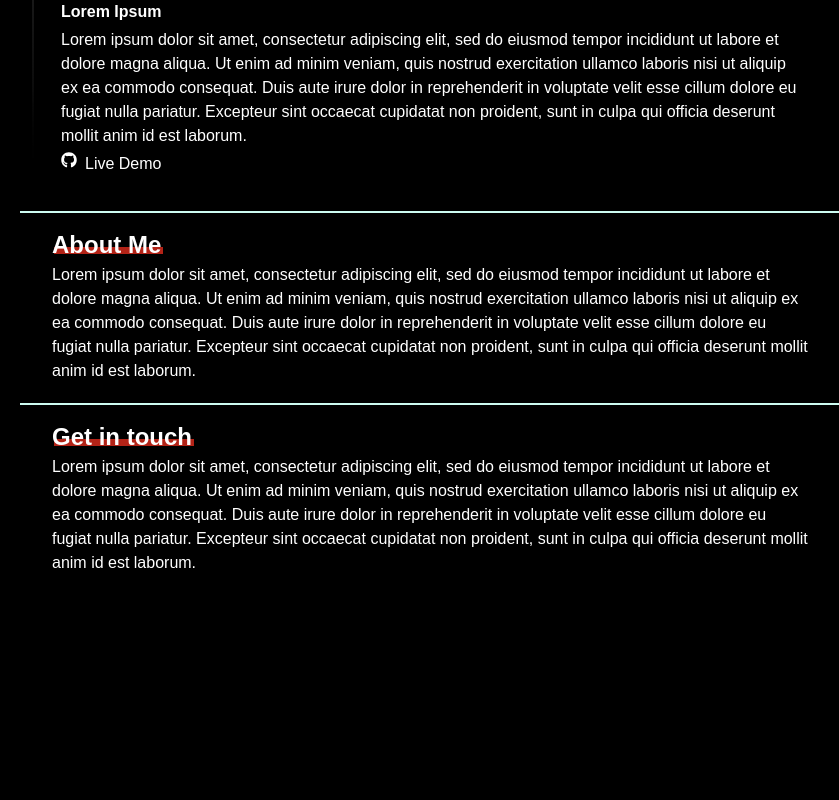
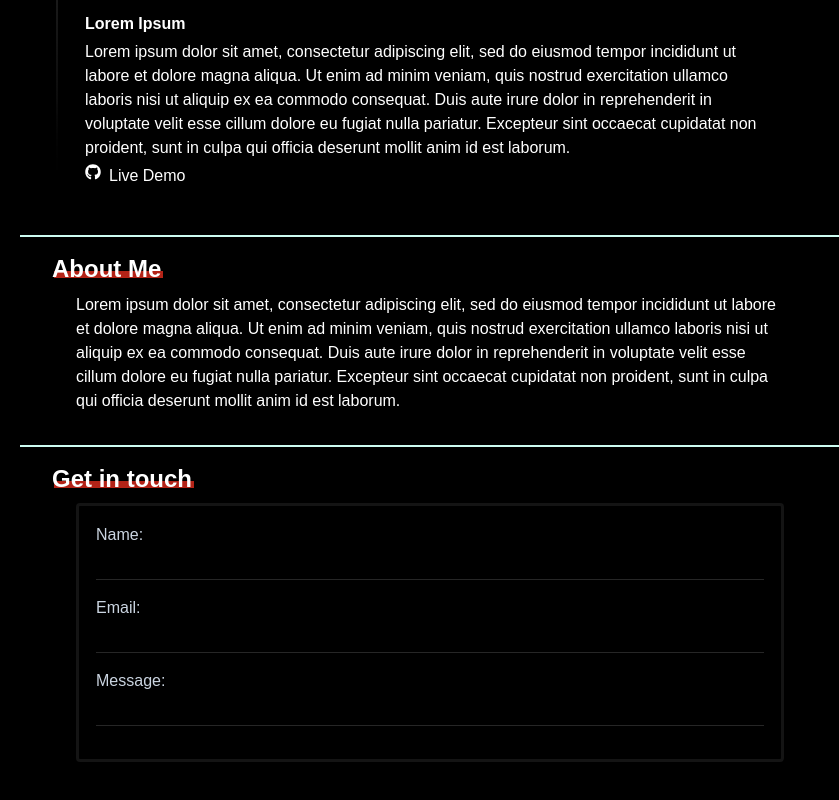
Before and after one commit to curtiszki/curtiszki.github.io, a Next.js app: page / in a window 1280 px wide. Shown: the part 1202-2002 px from the top of the page, without its empty margins (210-1049 px from the left). Before the commit the page ends 1813 px from the top, so only its background shows below. Built offline with nearby package versions, Linux system fonts and the light colour scheme.

Commit message:
update contact form

```diff
--- a/components/About.tsx
+++ b/components/About.tsx
@@ -1,5 +1,5 @@
 import React from 'react'
-import {SectionWrapper} from './ui/section-wrapper'
+import {SectionWrapper, SectionContent} from './ui/section-wrapper'
 import { SectionTitle } from './ui/section-title'
 
 const About = () => {
@@ -8,9 +8,11 @@ const About = () => {
         <SectionTitle
             title='About Me'
         />
-        <p>
-        Lorem ipsum dolor sit amet, consectetur adipiscing elit, sed do eiusmod tempor incididunt ut labore et dolore magna aliqua. Ut enim ad minim veniam, quis nostrud exercitation ullamco laboris nisi ut aliquip ex ea commodo consequat. Duis aute irure dolor in reprehenderit in voluptate velit esse cillum dolore eu fugiat nulla pariatur. Excepteur sint occaecat cupidatat non proident, sunt in culpa qui officia deserunt mollit anim id est laborum.
-        </p>
+        <SectionContent>
+            <p>
+                Lorem ipsum dolor sit amet, consectetur adipiscing elit, sed do eiusmod tempor incididunt ut labore et dolore magna aliqua. Ut enim ad minim veniam, quis nostrud exercitation ullamco laboris nisi ut aliquip ex ea commodo consequat. Duis aute irure dolor in reprehenderit in voluptate velit esse cillum dolore eu fugiat nulla pariatur. Excepteur sint occaecat cupidatat non proident, sunt in culpa qui officia deserunt mollit anim id est laborum.
+            </p>
+        </SectionContent>
     </SectionWrapper>
 )}
 
--- a/components/Contact.tsx
+++ b/components/Contact.tsx
@@ -1,6 +1,7 @@
 import React from 'react'
-import { SectionWrapper } from './ui/section-wrapper'
+import { SectionWrapper, SectionContent } from './ui/section-wrapper'
 import { SectionTitle } from './ui/section-title'
+import { ContactForm } from './ui/contact-form'
 
 const Contact = () => {
   return (
@@ -8,9 +9,9 @@ const Contact = () => {
         <SectionTitle
             title='Get in touch'
         />
-        <p>
-        Lorem ipsum dolor sit amet, consectetur adipiscing elit, sed do eiusmod tempor incididunt ut labore et dolore magna aliqua. Ut enim ad minim veniam, quis nostrud exercitation ullamco laboris nisi ut aliquip ex ea commodo consequat. Duis aute irure dolor in reprehenderit in voluptate velit esse cillum dolore eu fugiat nulla pariatur. Excepteur sint occaecat cupidatat non proident, sunt in culpa qui officia deserunt mollit anim id est laborum.
-        </p>
+        <SectionContent>
+                <ContactForm/>
+        </SectionContent>
     </SectionWrapper>
 )}
 
--- a/components/Projects.tsx
+++ b/components/Projects.tsx
@@ -1,5 +1,5 @@
 import React from 'react'
-import { SectionWrapper } from './ui/section-wrapper'
+import { SectionWrapper, SectionContent } from './ui/section-wrapper'
 import { SectionTitle } from './ui/section-title'
 import { Showcase } from './ui/showcase'
 
@@ -93,9 +93,11 @@ const Projects = () => {
         <SectionTitle
             title='Projects'
         />
-        <Showcase
-            data = {ProjectData}
-        />
+        <SectionContent>
+            <Showcase
+                data = {ProjectData}
+            />
+        </SectionContent>
     </SectionWrapper>
 )}
 
--- /dev/null
+++ b/components/ui/contact-form.tsx
@@ -0,0 +1,31 @@
+import { form_input_highlight, form_input_transition } from '@/constants'
+import React from 'react'
+
+const labelClass = `flex flex-col-reverse gap-2`
+const inputClass = `appearance-none outline-none border-0 border-b-[1px] border-accent-slate-100 bg-transparent px-1 leading-6 peer focus:border-${form_input_highlight} ${form_input_transition}`
+const subHeaderClass = `peer-focus:text-${form_input_highlight} ${form_input_transition}`
+
+export const ContactForm = () => {
+  return (
+    <div className="container border-slate-400
+                    p-[20px] shadow-[inset_0_0_0_3px_rgba(255,255,255,0.08)] rounded-sm text-white">
+      <form className="flex flex-col gap-4 text-slate-300" action="" method="post">
+          <label htmlFor="contact" className={labelClass}>
+              <input
+                className='appearance-none outline-none border-0 border-b-[1px] border-accent-slate-100 bg-transparent px-1 leading-6 peer focus:border-red-400 duration-300 transition-colors'
+              type="text" name="contact"/>
+              <p className='peer-focus:text-red-400 duration-300 transition-colors'>Name:</p>
+          </label>
+          <label htmlFor="email" className={labelClass}>
+              <input className={inputClass} type="email" name="email"/>
+              <p className={subHeaderClass}>Email:</p>
+          </label>
+          <label htmlFor="message" className={labelClass}>
+            <input className={inputClass} type="text" name="message"/>
+            <p className={subHeaderClass}>Message:</p>
+          </label>
+          <button type="submit"></button>
+      </form>
+    </div>
+  )
+}
--- a/components/ui/section-title.tsx
+++ b/components/ui/section-title.tsx
@@ -11,7 +11,7 @@ export const SectionTitle = ({
 } : SectionTitleProps) => {
     return (
         <div className={`relative w-max`}>
-            <h3 className='relative z-10 text-2xl font-extrabold leading-none mb-[6px]'>{title}</h3>
+            <h3 className='relative z-10 text-2xl font-extrabold leading-none'>{title}</h3>
             <span className='absolute z-1 h-[30%] top-[60%] w-[100%] px-5 left-[2px] opacity-70'
                 style={{
                     backgroundColor: `${bgColor}`
--- a/components/ui/section-wrapper.tsx
+++ b/components/ui/section-wrapper.tsx
@@ -2,9 +2,17 @@ import React from 'react'
 
 export const SectionWrapper = (props) => {
     return (
-        <div className="mx-auto border-t-2 border-teal-100
+        <div className="mx-auto border-t-2 border-teal-100 flex flex-col
         relative z-10 bg-inherit py-5 w-full max-w-[820px] px-5 md:px-8 sm:px-10">
             {props.children}
         </div>
     );
 };
+
+export const SectionContent = (props) => {
+    return (
+        <div className="container bg-black px-[24px] py-[12px]">
+            {props.children}
+        </div>
+    );
+}
--- a/components/ui/showcase.tsx
+++ b/components/ui/showcase.tsx
@@ -67,9 +67,7 @@ export const Showcase = ({ data }: { data: ShowcaseEntry[] }) => {
               </div>
               <div className="flex flex-row gap-2 group-hover/projects:text-teal-600 duration-500">
                 {typeof item.repo === "string" &&
-                  <a href={item.repo}
-
-                  >
+                  <a href={item.repo}>
                     <FaGithub />
                   </a>
                 }
--- a/constants.ts
+++ b/constants.ts
@@ -3,3 +3,6 @@ export const hero_opacity_day = 'neutral-900';
 export const hero_opacity_dark = 'neutral-900';
 export const hero_highlight_day = 'teal-500';
 export const hero_highlight_dark = 'teal-500';
+
+export const form_input_highlight = 'red-400';
+export const form_input_transition = 'duration-300 transition-colors'
```
